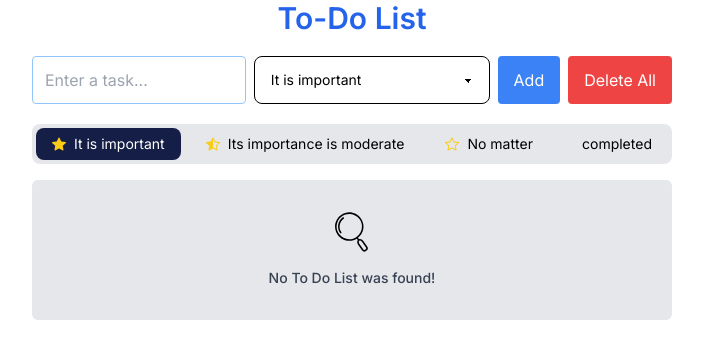
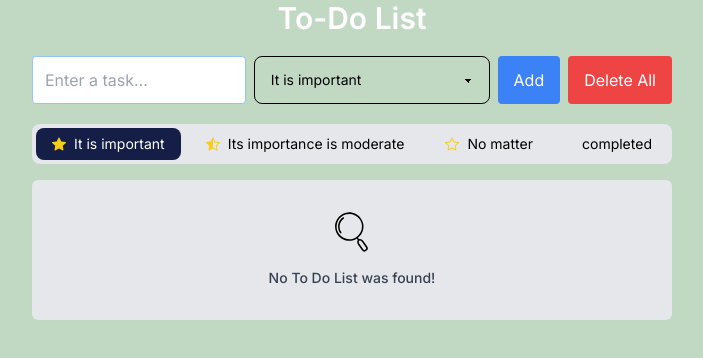
Before and after one commit to Amirmohamadhejazi/Super-Application, a Next.js app: page / in a window 1280 px wide. Shown: the top 358 px of the page, without its empty margins (288-991 px from the left). Built offline with nearby package versions, Linux system fonts and the light colour scheme.

Commit message:
fix styles

```diff
--- a/src/app/components/TodoApp/TodoApp.tsx
+++ b/src/app/components/TodoApp/TodoApp.tsx
@@ -57,8 +57,9 @@ const TodoApp = () => {
     };
 
     return (
-        <div className="h-screen w-1/2 flex flex-col ">
-            <h1 className="text-3xl font-semibold text-center mb-5 text-blue-600">To-Do List</h1>
+        <div className={`w-full flex flex-col items-center ${tab !== 0 ? 'bg-[#C1D8C3]' : 'bg-[#6A9C89]'}`}>
+            <div className="w-1/2 h-screen flex flex-col ">
+                <h1 className="text-3xl font-semibold text-center mb-5 text-white">To-Do List</h1>
 
                 <form className="flex space-x-2 whitespace-nowrap" onSubmit={(event) => addTodo(event)}>
                     <input
@@ -102,7 +103,8 @@ const TodoApp = () => {
                 <div className="mt-5 flex flex-grow  flex-col gap-y-4  overflow-y-auto text-white  ">
                     <div className="tabs flex justify-between tabs-boxed bg-gray-200">
                         {tabData.map((items) => {
-                        const checkTabHandler = todo.filter((itemsTodo) => itemsTodo.important === items.id).length > 0;
+                            const checkTabHandler =
+                                todo.filter((itemsTodo) => itemsTodo.important === items.id).length > 0;
                             return (
                                 <div
                                     className={`flex items-center gap-x-2 tab  ${
@@ -131,9 +133,7 @@ const TodoApp = () => {
                             .map((todoItems) => (
                                 <div
                                     key={todoItems.id}
-                                className={`grid grid-cols-3  items-center px-3 py-3 rounded-md gap-x-10 ${
-                                    todoItems.important === 0 ? 'bg-[#3a9182]' : 'bg-[#3C486B] '
-                                }`}
+                                    className={`grid grid-cols-3  items-center px-3 py-3 bg-[#3C486B]  rounded-md gap-x-10 `}
                                 >
                                     <div
                                         className="flex items-center gap-x-1 text-lg text-ellipsis overflow-hidden"
@@ -182,6 +182,7 @@ const TodoApp = () => {
                     )}
                 </div>
             </div>
+        </div>
     );
 };
 
--- a/src/app/layout.tsx
+++ b/src/app/layout.tsx
@@ -9,7 +9,7 @@ export default function RootLayout({ children }: { children: React.ReactNode })
     return (
         <html lang="en">
             <body className={`${inter.className}  select-none  `}>
-                <div className=" container mx-auto">{children}</div>
+                <div className=" mx-auto">{children}</div>
                 <ToastContainer />
             </body>
         </html>
--- a/src/app/page.tsx
+++ b/src/app/page.tsx
@@ -4,7 +4,7 @@ import { TodoApp } from './components';
 
 export default function Home() {
     return (
-        <div className=" flex flex-col items-center ">
+        <div className="w-full">
             {/* <Link href="/itemsShop?sortOrder=All">item Shop</Link> */}
             <TodoApp />
         </div>
```
Lines whose indentation alone changed are shown as unchanged.
